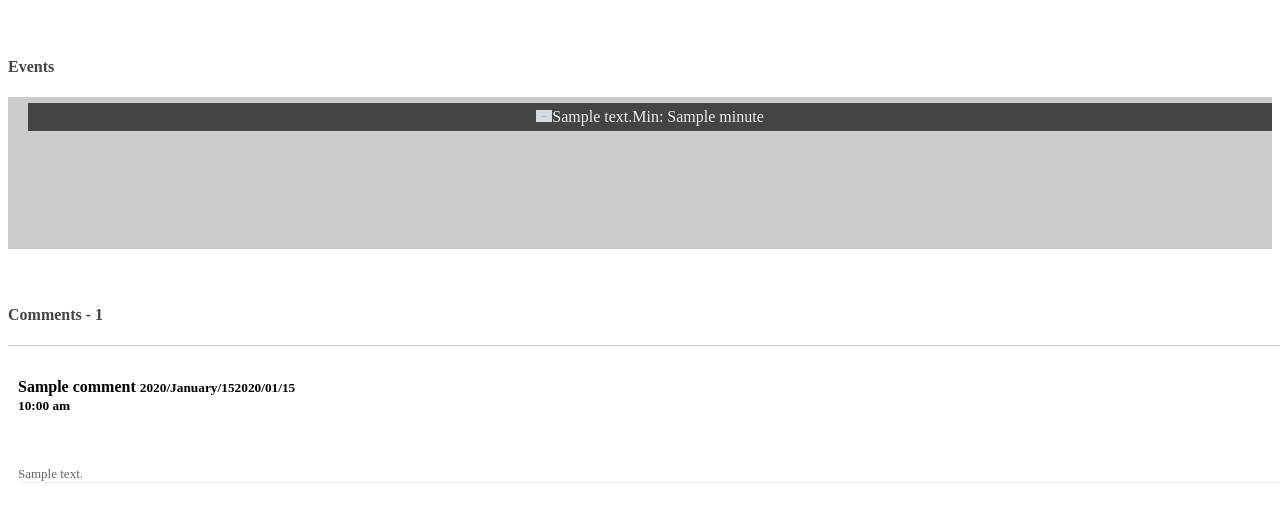
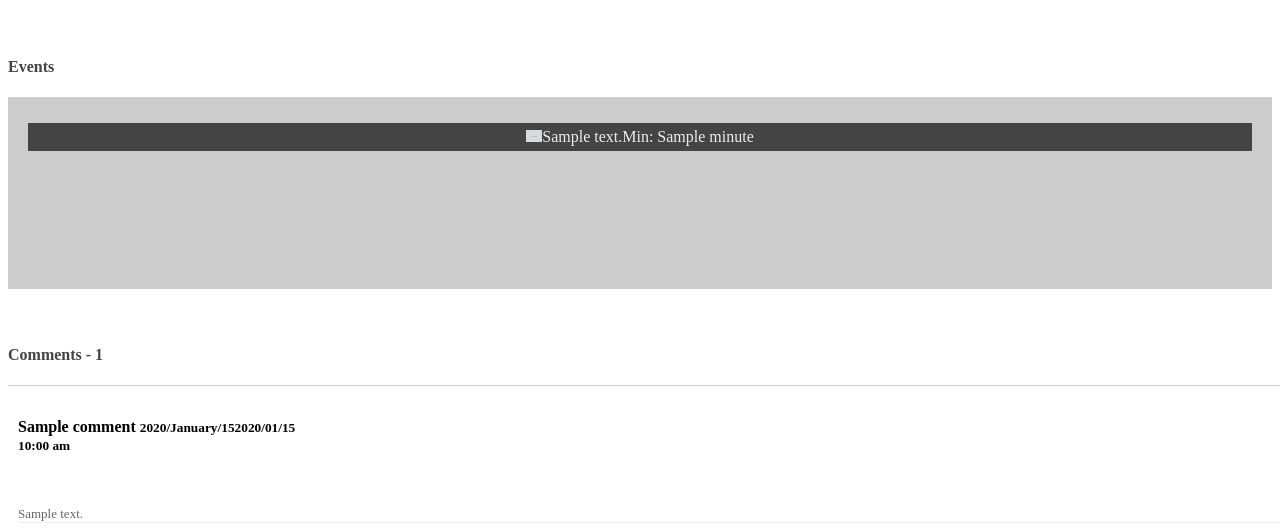
Before and after one commit to UTTCoders/LeagueProject, a Laravel app: template resources/views/user/stadiumview.blade.php in a window 1280 px wide. Shown: the part 1032-1561 px from the top of the page. Run offline with Laravel 8, Linux system fonts and the light colour scheme; the template is opened without the code that fills it: most values are stand-ins (such as "Sample title", 1, 10 or a date in 2020); grey boxes marked "Sample" are stand-in pictures; data that the repository does not hold is empty; settings files or empty folders that the repository lacks are supplied; some libraries are stand-ins or nearby versions.

Commit message:
Events issue

```diff
--- a/resources/views/user/stadiumview.blade.php
+++ b/resources/views/user/stadiumview.blade.php
@@ -43,7 +43,7 @@
 		border-radius: 0;
 		overflow-y: auto;
 		height: 150px;
-		padding-left: 20px;
+		padding: 20px 20px;
 		border-top: 1px solid #ccc;
 		border-bottom: 1px solid #ccc;
 		background-color: #ccc;
```
